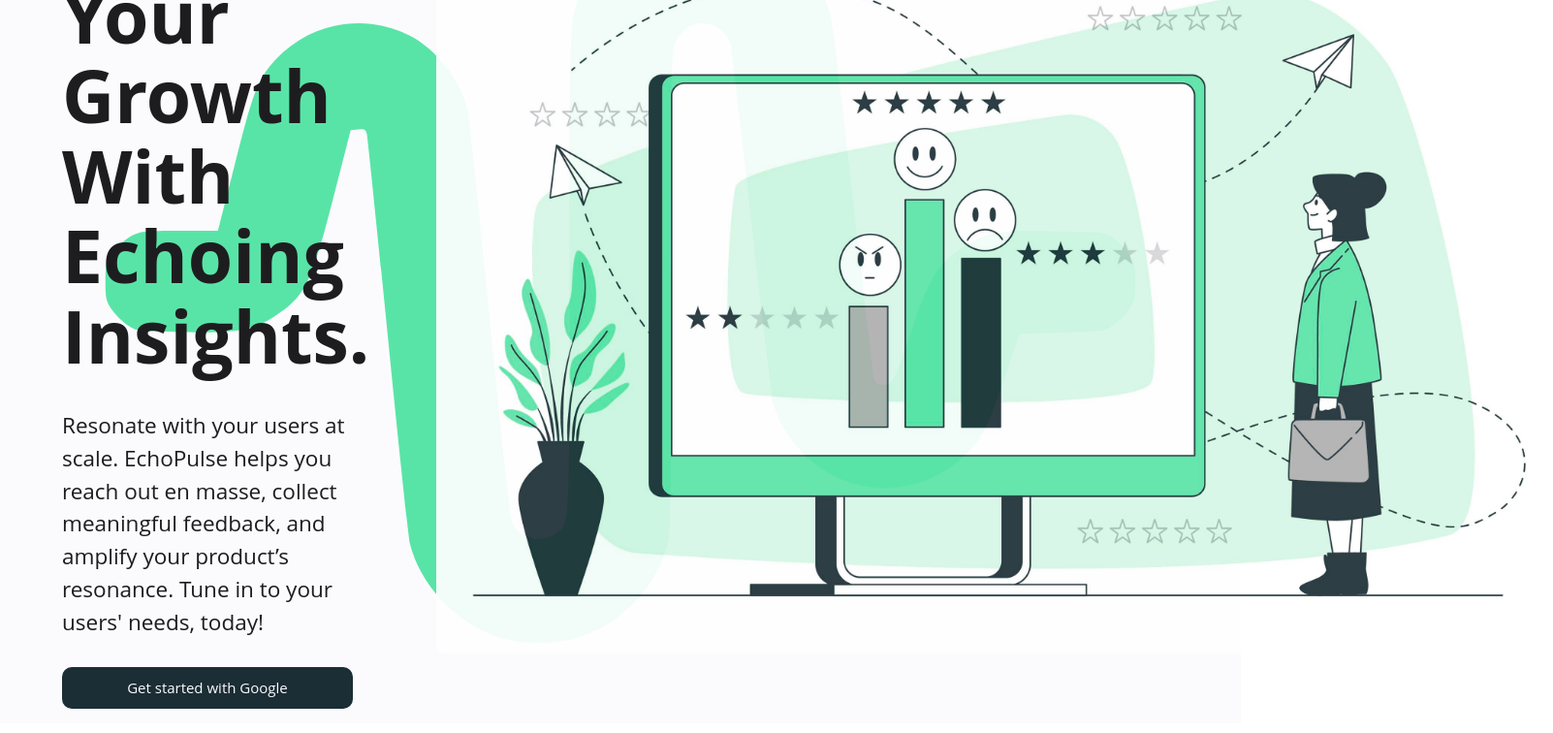
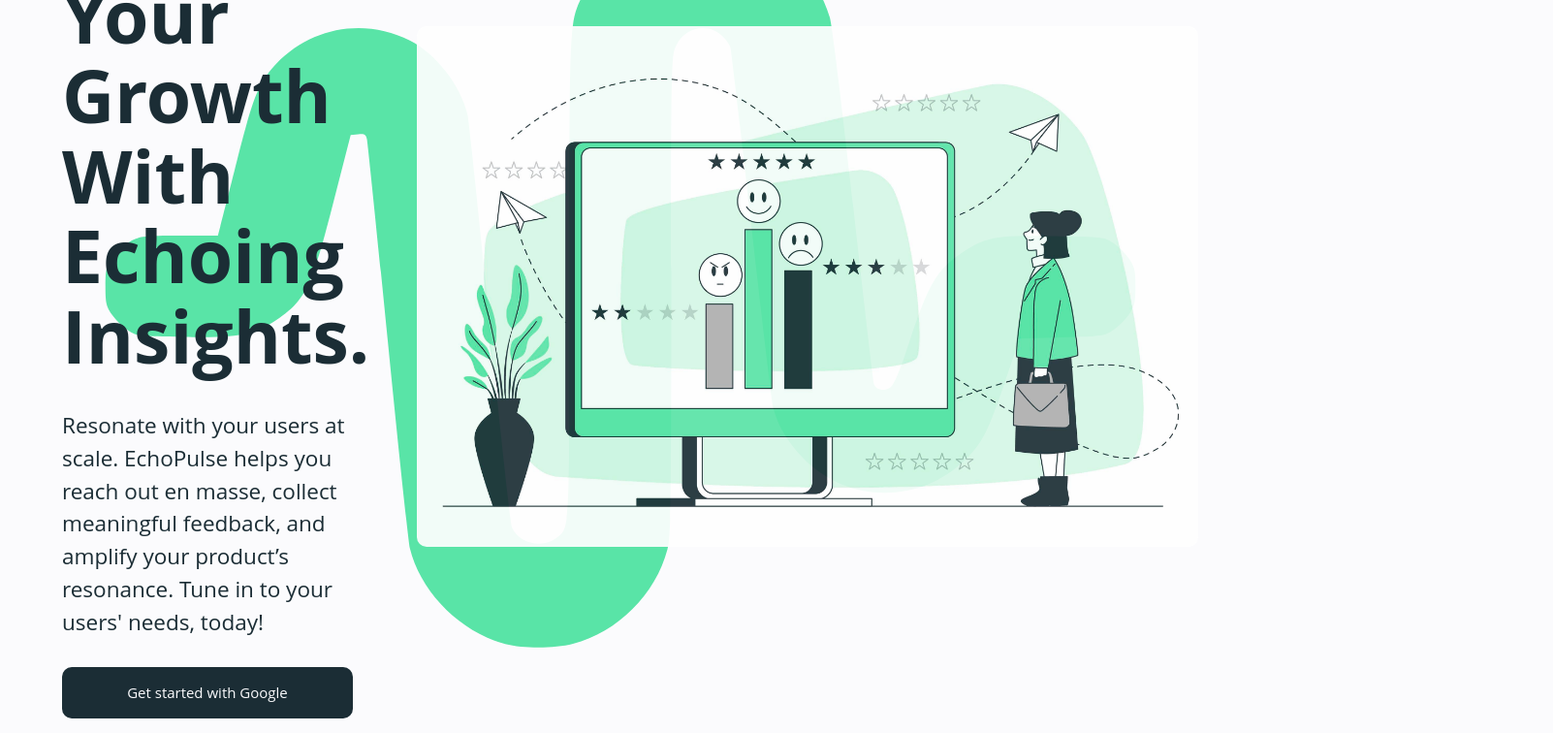
Before and after one commit to joshuaramat/email-app, a React (Create React App) app in the folder client/: page / in a window 1280 px wide. Shown: the part 229-985 px from the top of the page at 97% size, 1602 px wide, since content can reach past the window. Built offline with nearby package versions, Linux system fonts and the light colour scheme; no server answers.

Commit message:
updated styles

```diff
--- a/client/src/components/Header.js
+++ b/client/src/components/Header.js
@@ -12,7 +12,16 @@ class Header extends Component {
       case null:
         return;
       case false:
-        return <li><a href="/auth/google">Sign in with Google</a></li>;
+        return (
+          <li className='navbar-button'>
+            <a
+              href="/auth/google"
+              className="login-button"
+            >
+              Sign in with Google
+            </a>
+          </li>
+        );
       default:
         return [
           <li key="3">
--- a/client/src/components/Landing.js
+++ b/client/src/components/Landing.js
@@ -7,11 +7,13 @@ const Landing = () => {
     <div className='landing-container'>
       <div className='hero'>
         <div className='text-container'>
-          <h1>
+          <h1 className='hero-headline'>
             <span className='gradient'>Empower</span> Your Growth
             <br /> With Echoing Insights.
           </h1>
-          <p>Resonate with your users at scale. EchoPulse helps you reach out en masse, collect meaningful feedback, and amplify your product’s resonance. Tune in to your users' needs, today!</p>
+          <p className='hero-text'>
+            Resonate with your users at scale. EchoPulse helps you reach out en masse, collect meaningful feedback, and amplify your product’s resonance. Tune in to your users' needs, today!
+          </p>
           <a
             href="/auth/google"
             className='cta-button'
--- a/client/src/styles/header.css
+++ b/client/src/styles/header.css
@@ -2,6 +2,7 @@
   --color-primary: #59E4A7;
   --color-navbar: #2C7067;
   --color-text: #fbfbfd;
+  --color-text-focus: #1B2D35;
 }
 
 * {
@@ -45,3 +46,36 @@
   margin: 0 1rem;
   color: #fbfbfd;
 }
+
+.login-button {
+  max-width: 250px;
+  font-family: var(--font-primary);
+  font-size: .875rem;
+  font-weight: 500;
+  color: var(--color-background);
+  background-color: var(--button-color);
+  border: none;
+  border-radius: var(--border-radius);
+  padding: 10px 30px;
+  cursor: pointer;
+  transition: background-color 0.3s ease;
+  text-align: center;
+  line-height: 1.5;
+  margin: 12px;
+}
+
+.login-button:hover {
+  background-color: var(--button-color-focus);
+  color: #1B2D35;
+}
+
+@media (max-width: 425px) {
+  .login-button {
+    display: none;
+  }
+
+  .brand-logo {
+    display: grid;
+    place-items: center;
+  }
+}
--- a/client/src/styles/landing.css
+++ b/client/src/styles/landing.css
@@ -1,30 +1,62 @@
-/* Define your design language */
 :root {
   --font-primary: 'Open Sans', sans-serif;
   --color-primary: #59E4A7;
   --color-secondary: #2C7067;
-  --color-text: #1d1d1f;
+  --color-text: #1B2D35;
   --color-background: #fbfbfd;
   --font-size-title: 5rem;
   --font-size-text: 1.5rem;
+  --font-size-small: 1em;
   --border-radius: 10px;
   --button-color: #1B2D35;
   --button-color-focus: #4bd395;
   --gradient-background: linear-gradient(to right,#2C7067, #4bd395);
+  --breakpoint-mobile: 576px;
+  --breakpoint-tablet: 992px;
+  --breakpoint-desktop: 1024px;
+  --breakpoint-large-desktop: 1440px;
 }
 
 * {
   margin: 0;
   padding: 0;
-  box-sizing: border-box; /* Helps with responsive design */
+  box-sizing: border-box;
+}
+
+body {
+  font-family: var(--font-primary);
+  background-color: var(--color-background);
 }
 
 .gradient {
-  background: var(--gradient-background);
+  height: 100vh;
+  margin: 0;
+  background-size: 200% 200%;
+  /* background: var(--gradient-background); */
+  background-image: linear-gradient(45deg, #1B2D35, #4bd395, #59E4A7, #1B2D35, #59E4A7, #4bd395, #1B2D35);
   -webkit-background-clip: text;
   -webkit-text-fill-color: transparent;
   background-clip: text;
   color: transparent;
+  animation: gradient 10s linear infinite;
+}
+
+@keyframes gradient {
+  0% {
+    background-position: 100% 0%;
+  }
+  25% {
+    background-position: 75% 25%;
+  }
+  50% {
+    background-position: 50% 50%;
+  }
+  75% {
+    background-position: 25% 75%;
+  }
+  100% {
+    background-position: 0% 100%;
+  }
 }
 
 .landing-container {
@@ -52,7 +84,7 @@
 }
 
 .hero-image {
-  width: 100%;
+  width: 70%;
   max-width: 800px;
   height: auto;
   object-fit: contain;
@@ -92,7 +124,7 @@ p {
   background-color: var(--button-color);
   border: none;
   border-radius: var(--border-radius);
-  padding: 10px 40px;
+  padding: 15px 40px;
   cursor: pointer;
   transition: background-color 0.3s ease;
   text-align: center;
@@ -100,35 +132,16 @@ p {
 
 .cta-button:hover {
   background-color: var(--button-color-focus);
+  color: var(--color-text);
 }
 
-@media (min-width: 1024px) {
-  .cta-button {
-    max-width: 300px;
-  }
-
-  .hero-image {
-    max-width: 1200px;
-  }
-}
-
-@media (min-width: 992px) {
-  /* for desktop and laptop screens */
-  .hero {
-    flex-direction: row; /* aligns items in a row */
-    justify-content: space-between; /* equal space around items */
-    text-align: left; /* aligns text to the left */
-  }
-
-  .text-container {
-    display: flex;
-    flex-direction: column;
-    justify-content: center;
-    gap: 10px; /* provides space between h1 and p elements */
-  }
-
-  .cta-button {
-    width: 100%;
+@media (prefers-reduced-motion: reduce) {
+  .gradient {
+    background: var(--gradient-background);
+    -webkit-background-clip: text;
+    -webkit-text-fill-color: transparent;
+    background-clip: text;
+    color: transparent;
   }
 }
 
@@ -142,11 +155,10 @@ p {
   }
 
   h1 {
-    font-size: 2em;
+    font-size: var(--font-size-small);
   }
-
   p {
-    font-size: 1em;
+    font-size: var(--font-size-small);
   }
 
   .cta-button {
@@ -154,3 +166,55 @@ p {
     width: 100%;
   }
 }
+
+@media (min-width: 992px) {
+  .hero {
+    flex-direction: row;
+    justify-content: space-between;
+    text-align: left;
+  }
+
+  .text-container {
+    display: flex;
+    flex-direction: column;
+    justify-content: center;
+    gap: 10px;
+  }
+
+  .cta-button {
+    width: 100%;
+  }
+}
+
+@media (min-width: 1024px) {
+  .cta-button {
+    max-width: 300px;
+  }
+
+  .text-conatiner {
+    margin: 0;
+  }
+
+  .hero-image {
+    max-width: 1200px;
+    margin: 0;
+  }
+}
+
+@media (min-width: 1440px) {
+  .gradient {
+    height: 100vh;
+    margin: 0;
+    background-size: 200% 200%;
+    background-image: linear-gradient(to right, #1B2D35, #2C7067, #4bd395, #2C7067, #1B2D35, #2C7067, #1B2D35);
+    -webkit-background-clip: text;
+    -webkit-text-fill-color: transparent;
+    background-clip: text;
+    color: transparent;
+    animation: gradient 15s linear infinite;
+  }
+
+  .hero-text {
+    width: 65%;
+  }
+}
```
